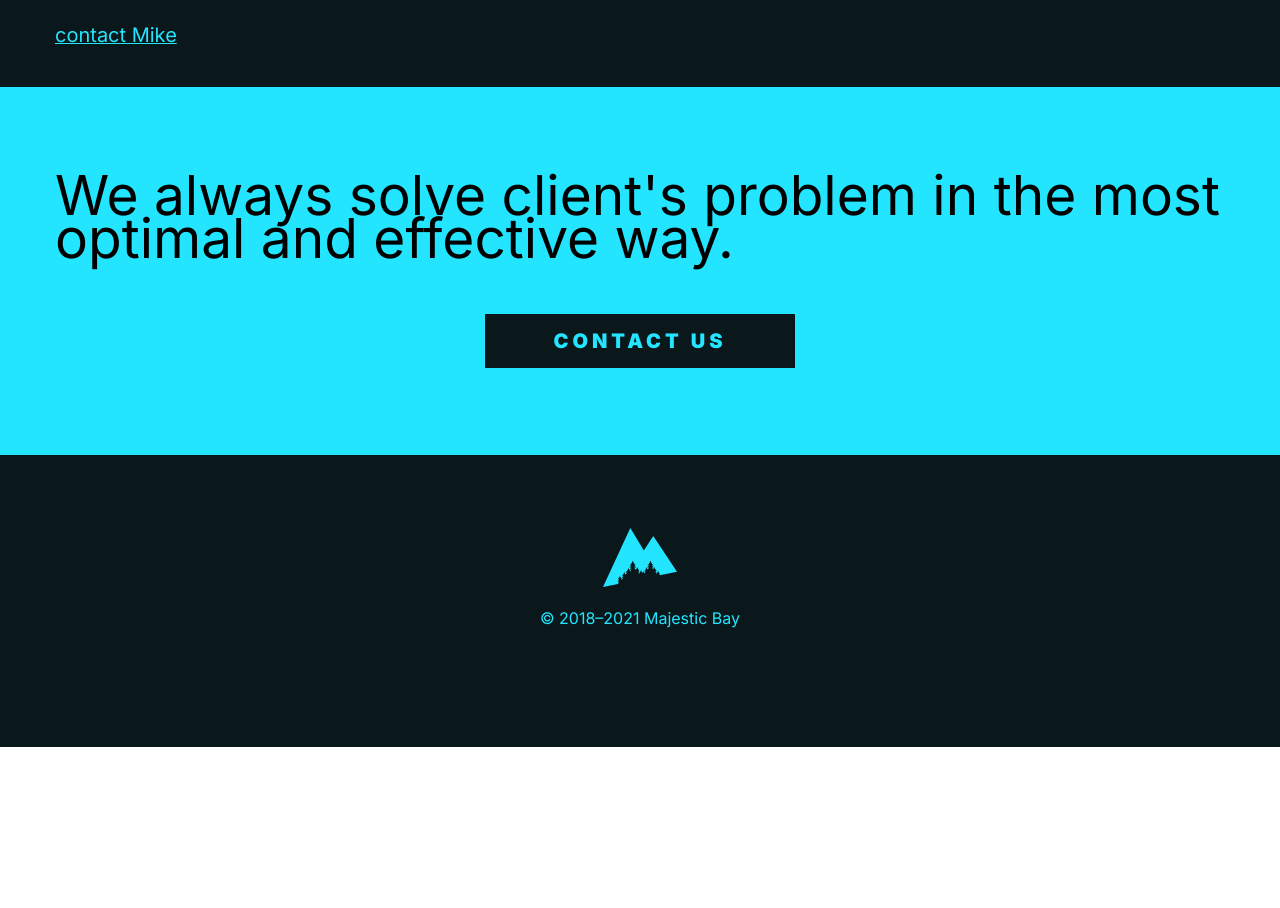
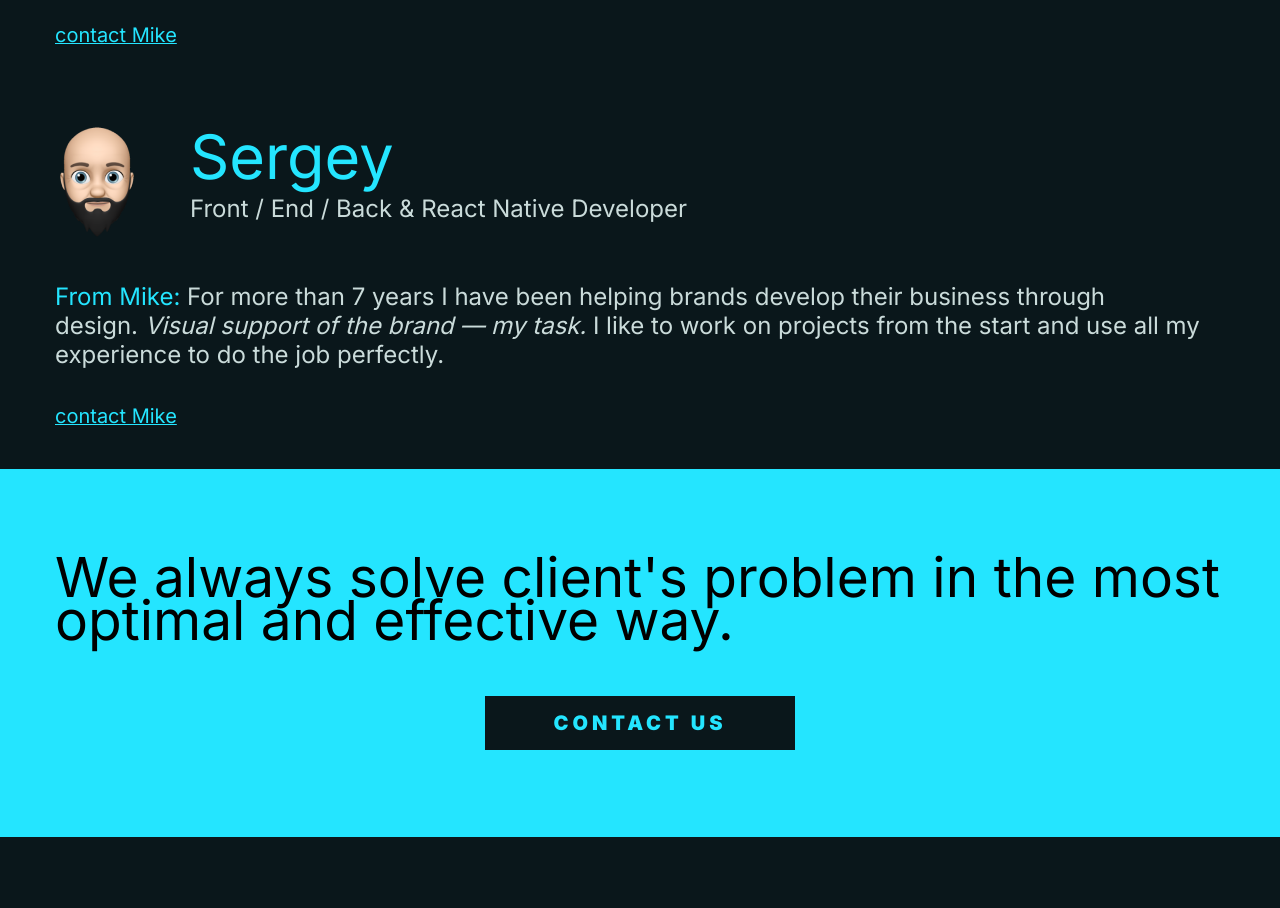
Before and after one commit to MajesticBay/majestic-bay, a React (Create React App) app: page / in a window 1280 px wide. Shown: the part 3600-4508 px from the top of the page. Before the commit the page ends 4347 px from the top, so only its background shows below. Built offline with nearby package versions, Linux system fonts and the light colour scheme.

Commit message:
Add one more person.

```diff
--- a/src/components/OurTeam.js
+++ b/src/components/OurTeam.js
@@ -16,6 +16,15 @@ export const OurTeam = () => (
                 <p className="member__about"><span className="green">From Mike:</span>{'\u00A0'}For more than 7 years I have been helping brands develop their business through design.{'\u00A0'}<span className="italic">Visual support of the brand — my task.</span>{'\u00A0'}I like to work on projects from the start and use all my experience to do the job perfectly. </p>
                 <a className="member__contact" href="#">contact Mike</a>
             </div>
+            <div className="member">
+                <div className="member__top">
+                    <img className="member__emoji" src={mike} alt="Mike emoji"/>
+                    <h3 className="member__name">Sergey</h3>
+                    <p className="member__title">Front / End / Back & React Native Developer</p>
+                </div>
+                <p className="member__about"><span className="green">From Mike:</span>{'\u00A0'}For more than 7 years I have been helping brands develop their business through design.{'\u00A0'}<span className="italic">Visual support of the brand — my task.</span>{'\u00A0'}I like to work on projects from the start and use all my experience to do the job perfectly. </p>
+                <a className="member__contact" href="#">contact Mike</a>
+            </div>
         </div>
     </div>
 )
```
